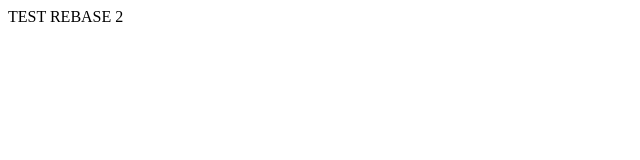
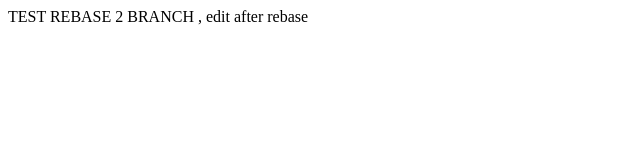
Before and after one commit to SmaelNicolas/test-git-rebase, a plain HTML site: page index2.html in a window 1280 px wide. Shown: the whole page, without its empty margins (0-640 px from the left). Drawn offline with Linux system fonts and the light colour scheme.

Commit message:
updated 2 from branch

```diff
--- a/index2.html
+++ b/index2.html
@@ -7,6 +7,6 @@
 		<title>Document</title>
 	</head>
 	<body>
-		<div>TEST REBASE 2</div>
+		<div>TEST REBASE 2 BRANCH , edit after rebase</div>
 	</body>
 </html>
```
